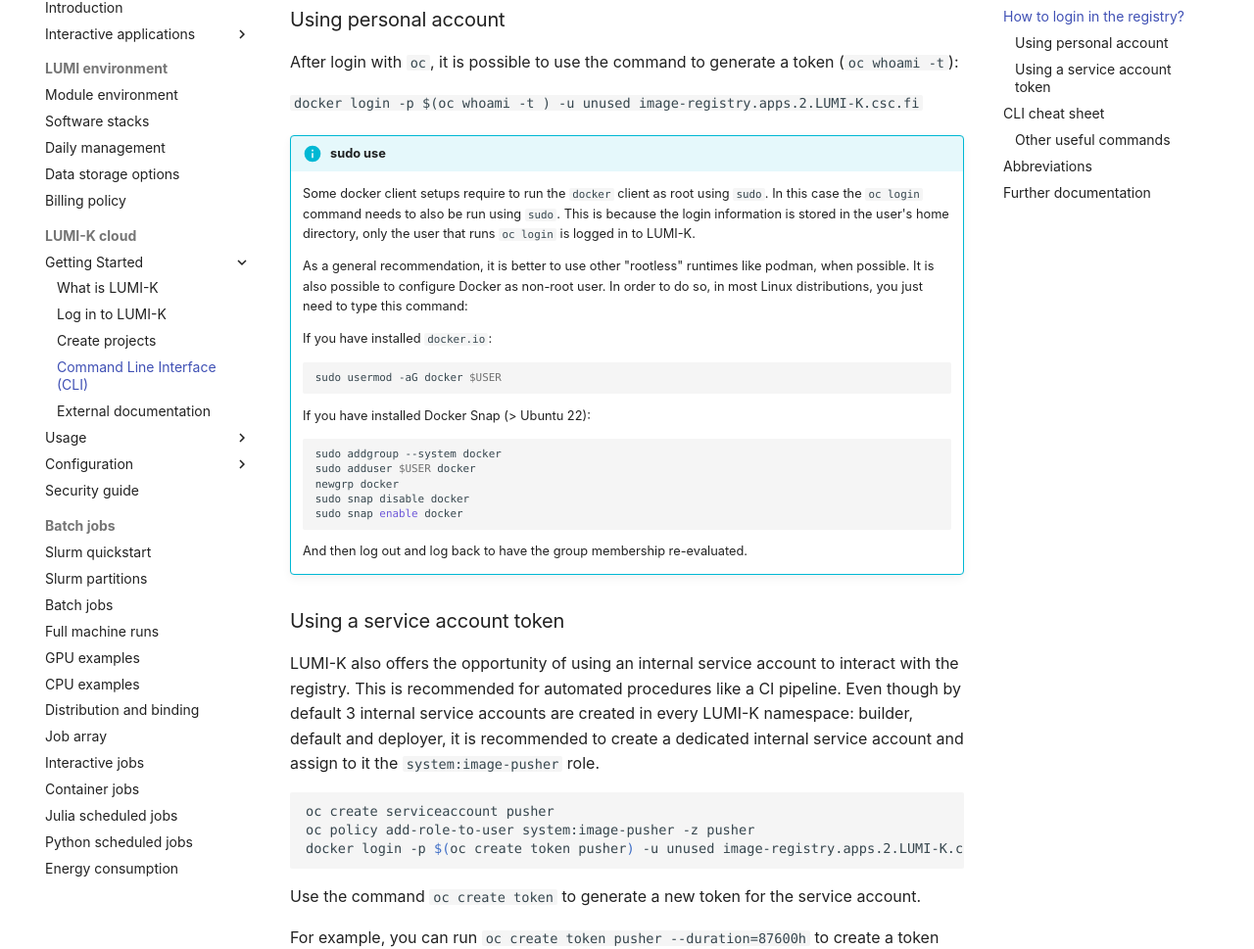
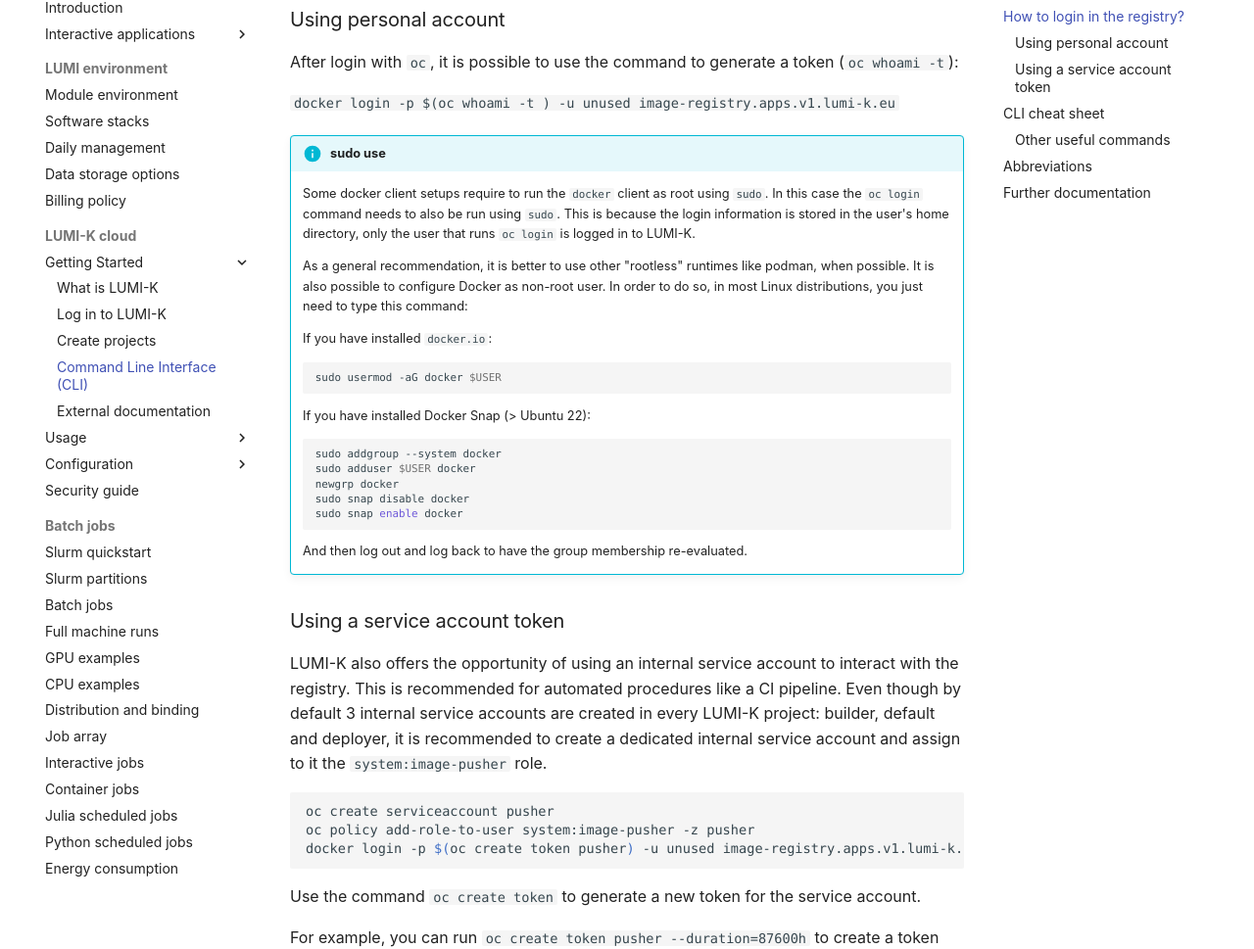
Before and after one commit to Lumi-supercomputer/lumi-userguide, an MkDocs documentation site: the page built from docs/compute/lumi-k/01_getting-started/04_lumik_cli.md, in a window 1280 px wide and 1400 px high, scrolled down 2252 px. Shown: the part 163-1132 px from the top of the window at 98% size. Built offline with MkDocs 1.6.1 and Material for MkDocs 9.7.7, drawn with Linux system fonts in a browser that asks for light colours.

Commit message:
Fix the links

````diff
--- a/docs/compute/lumi-k/01_getting-started/04_lumik_cli.md
+++ b/docs/compute/lumi-k/01_getting-started/04_lumik_cli.md
@@ -61,7 +61,7 @@ In order to use LUMI-K internal container registry, it is necessary to login sep
 
 After login with `oc`, it is possible to use the command to generate a token (`oc whoami -t`):
 
-`docker login -p $(oc whoami -t ) -u unused image-registry.apps.2.LUMI-K.csc.fi`
+`docker login -p $(oc whoami -t ) -u unused image-registry.apps.v1.lumi-k.eu`
 
 !!! info "sudo use"
     Some docker client setups require to run the `docker` client as root using `sudo`. In this case the `oc login` command needs to also be run using `sudo`. This is because the login information is stored in the user's home directory, only the user that runs `oc login` is logged in to LUMI-K.
@@ -89,12 +89,12 @@ After login with `oc`, it is possible to use the command to generate a token (`o
 
 ### Using a service account token
 
-LUMI-K also offers the opportunity of using an internal service account to interact with the registry. This is recommended for automated procedures like a CI pipeline. Even though by default 3 internal service accounts are created in every LUMI-K namespace: builder, default and deployer, it is recommended to create a dedicated internal service account and assign to it the `system:image-pusher` role.
+LUMI-K also offers the opportunity of using an internal service account to interact with the registry. This is recommended for automated procedures like a CI pipeline. Even though by default 3 internal service accounts are created in every LUMI-K project: builder, default and deployer, it is recommended to create a dedicated internal service account and assign to it the `system:image-pusher` role.
 
 ```sh
 oc create serviceaccount pusher
 oc policy add-role-to-user system:image-pusher -z pusher
-docker login -p $(oc create token pusher) -u unused image-registry.apps.2.LUMI-K.csc.fi
+docker login -p $(oc create token pusher) -u unused image-registry.apps.v1.lumi-k.eu
 ```
 
 Use the command `oc create token` to generate a new token for the service account.
````
Also changed, not shown: other parts of docs/compute/lumi-k/01_getting-started/04_lumik_cli.md (+1 -1 lines).
